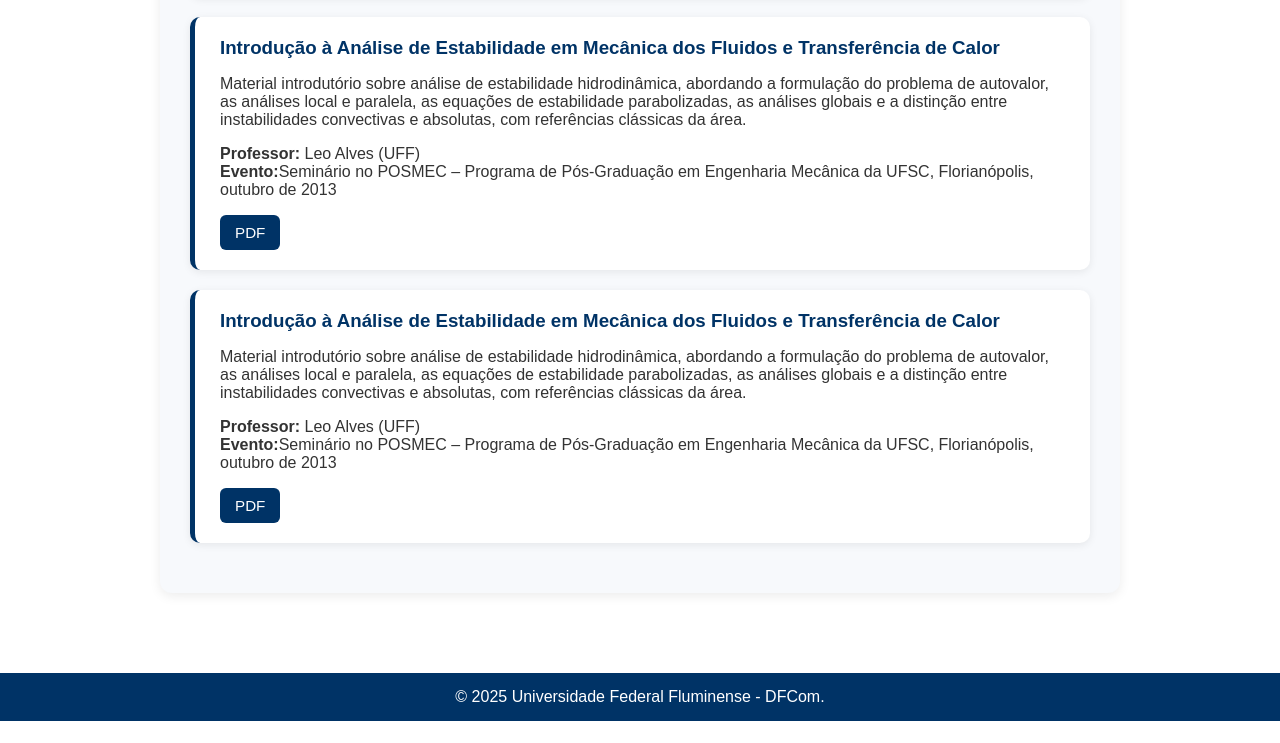
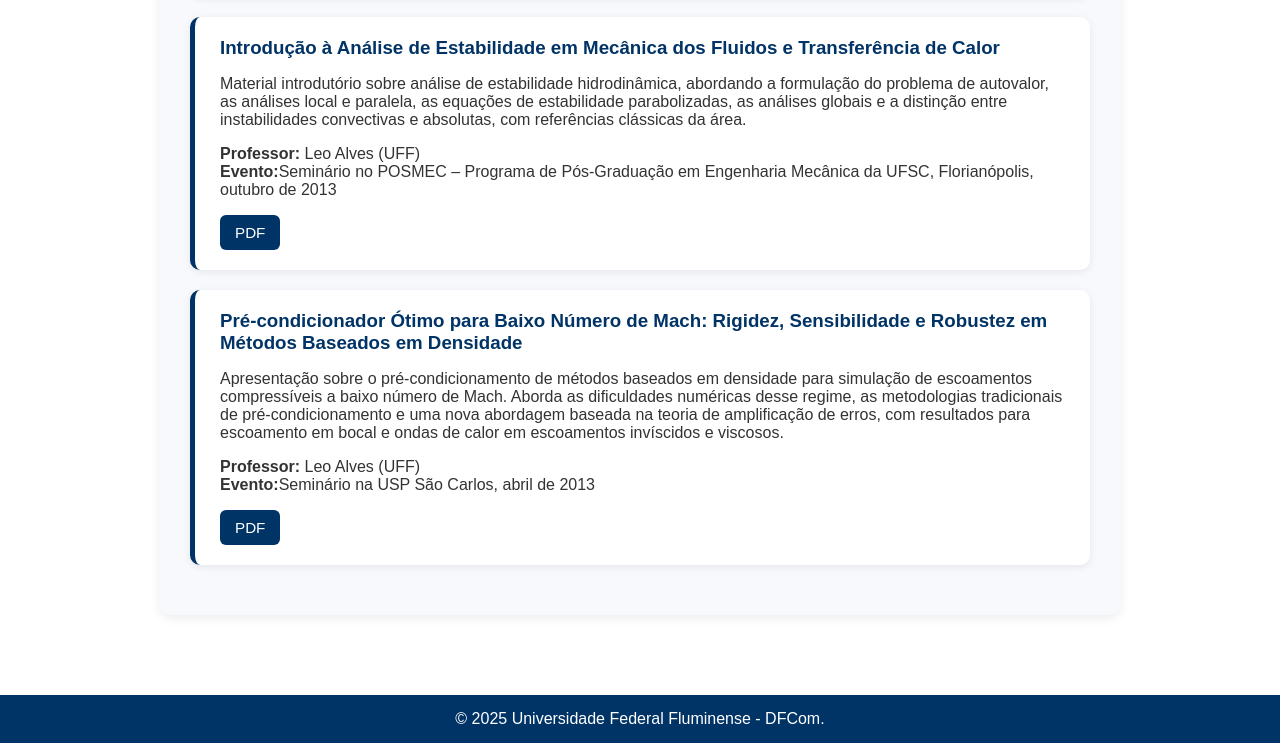
Before and after one commit to souzagabriella172-crypto/dfcom-site., a website: page ensino.html in a window 1280 px wide. Shown: the part 7844-8587 px from the top of the page. Before the commit the page ends 8565 px from the top, so only its background shows below. Drawn offline with Linux system fonts and the light colour scheme.

Commit message:
mudança de conteudo pagina ensino

```diff
--- a/ensino.html
+++ b/ensino.html
@@ -1080,31 +1080,29 @@
   </div>
 
 
-
-
-
   <!-- PALESTRA 8 -->
 
   <div class="aula">
 
-    <h3>Introdução à Análise de Estabilidade em Mecânica dos Fluidos e Transferência de Calor</h3>
+    <h3>Pré-condicionador Ótimo para Baixo Número de Mach: Rigidez, Sensibilidade e Robustez em Métodos Baseados em Densidade</h3>
 
     <p>
-      Material introdutório sobre análise de estabilidade hidrodinâmica, abordando a formulação do problema de autovalor, as análises local e paralela, as
-      equações de estabilidade parabolizadas, as análises
-      globais e a distinção entre instabilidades convectivas e absolutas, com referências clássicas da área.
+     Apresentação sobre o pré-condicionamento de métodos baseados em densidade para simulação de escoamentos
+     compressíveis a baixo número de Mach. Aborda as dificuldades numéricas desse regime, as metodologias tradicionais de pré-condicionamento
+     e uma nova abordagem baseada na teoria de amplificação de erros, com resultados
+     para escoamento em bocal e ondas de calor em escoamentos invíscidos e viscosos.
     </p>
 
     <p>
       <strong>Professor:</strong> Leo Alves (UFF)<br>
-      <strong>Evento:</strong>Seminário no POSMEC – Programa de Pós-Graduação em Engenharia Mecânica da UFSC, Florianópolis, outubro de 2013
+      <strong>Evento:</strong>Seminário na USP São Carlos, abril de 2013
     </p>
 
     <div class="materiais">
 
       <a
         class="material"
-        href="pdfs/UFSC_Seminar_Leonardo-Alves-3.pdf"
+        href="pdfs/2013-04-16_USP-1.pdf"
         target="_blank"
       >
         PDF
```
Also changed, not shown: 1 other file.
